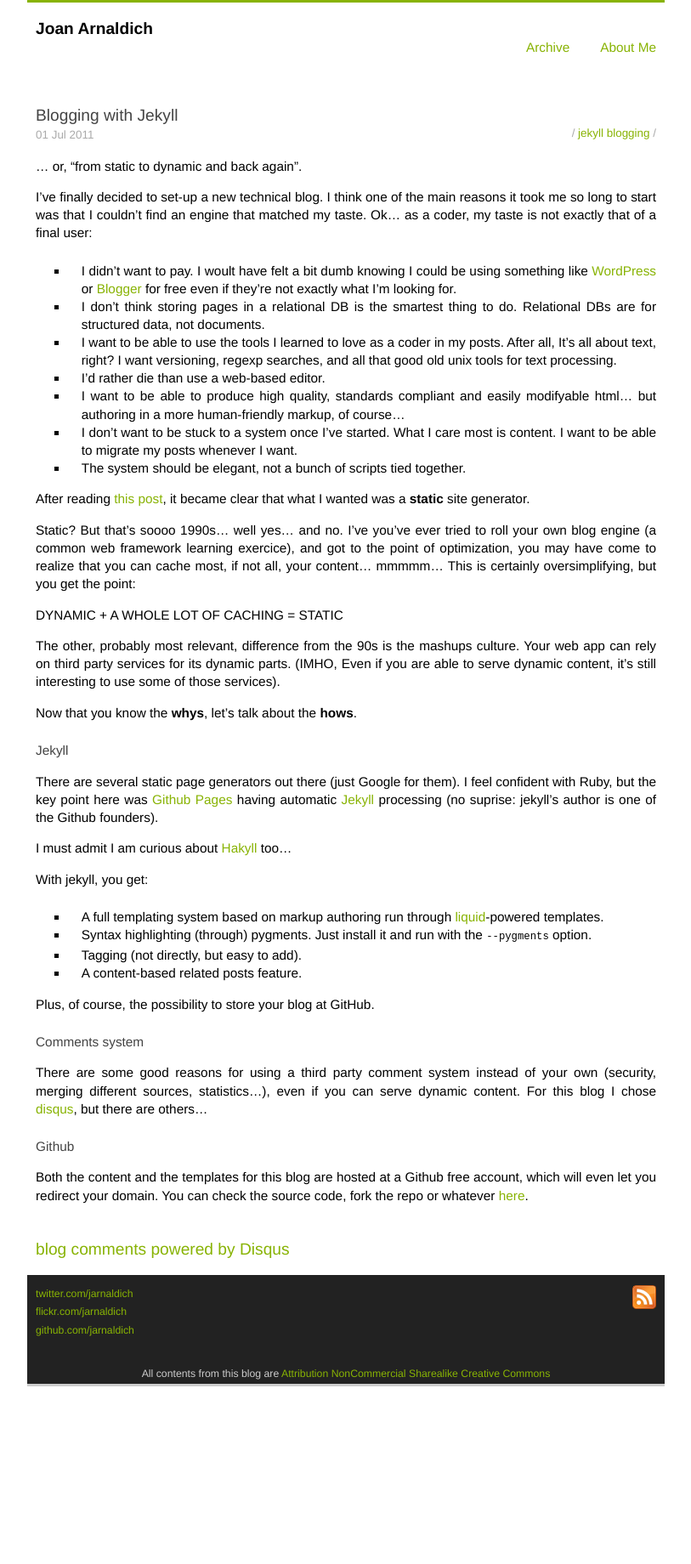
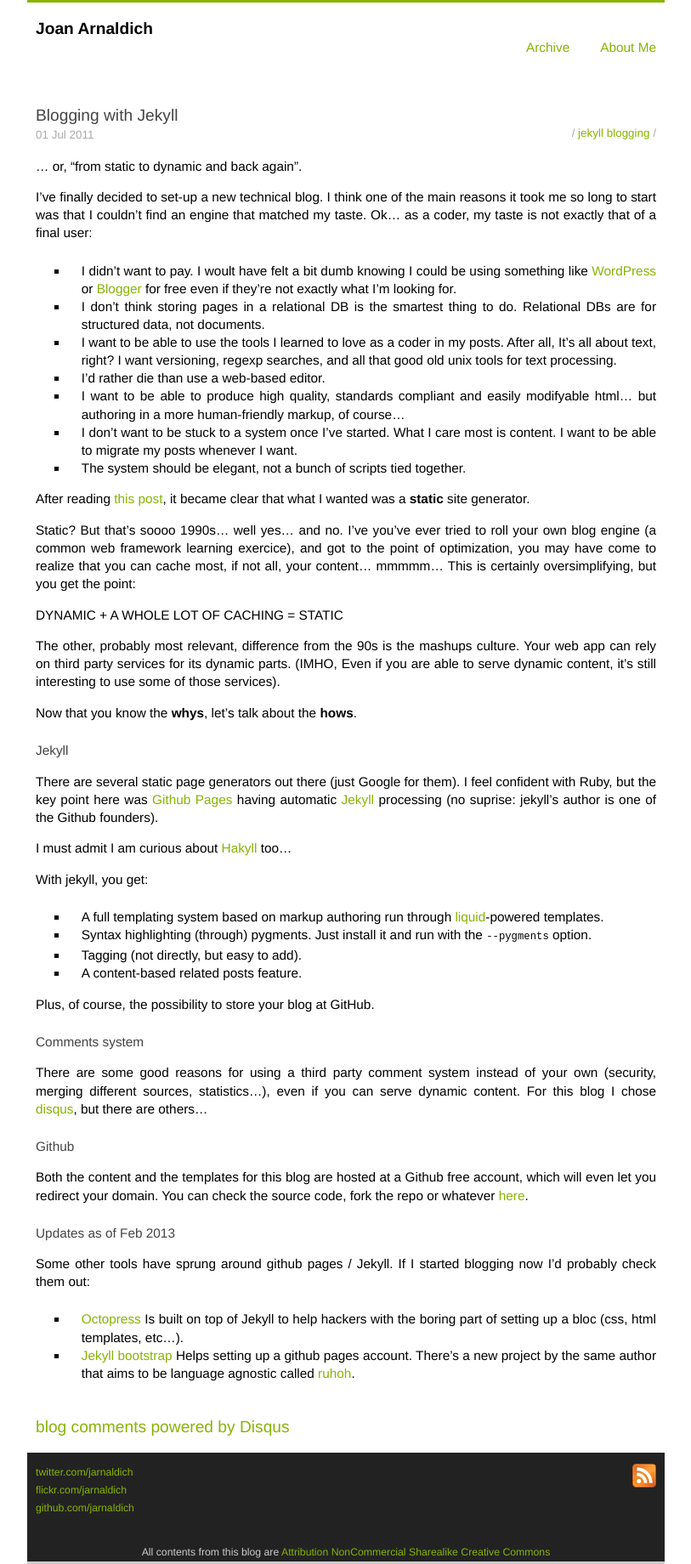
Before and after one commit to jarnaldich/jarnaldich.github.com, a Jekyll site: the page built from _posts/2011-07-01-first-post.markdown, in a window 1280 px wide. Shown: the whole page at 85% size, without its empty margins (233-1046 px from the left). Built offline with Jekyll 4.4.1, drawn with Linux system fonts in a browser that asks for light colours; comment, search, counter and statistics services are not loaded; before the commit the page ends 1631 px from its top, so only the background shows below that.

Commit message:
Update on static blog generators

```diff
--- a/_posts/2011-07-01-first-post.markdown
+++ b/_posts/2011-07-01-first-post.markdown
@@ -82,3 +82,15 @@
 Github free account, which will even let you redirect your domain.
 You can check the source code, fork the repo or whatever
 [here](https://github.com/jarnaldich/jarnaldich.github.com).
+
+## Updates as of Feb 2013
+
+Some other tools have sprung around github pages / Jekyll. If I
+started blogging now I'd probably check them out:
+
+- [Octopress](http://octopress.org) Is built on top of Jekyll to help
+  hackers with the boring part of setting up a bloc (css, html
+  templates, etc...).
+- [Jekyll bootstrap](http://jekyllbootstrap.org) Helps setting up a
+  github pages account. There's a new project by the same author that
+  aims to be language agnostic called [ruhoh](http://ruhoh.com).
```
